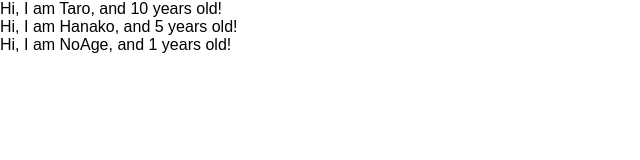
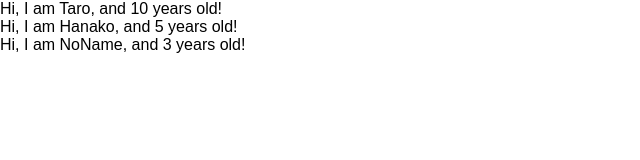
Before and after one commit to worldplus/udemy-react-redux-crud-application, a React (Create React App) app: page / in a window 1280 px wide. Shown: the top 160 px of the page, without its empty margins (0-640 px from the left). Built offline with nearby package versions, Linux system fonts and the light colour scheme.

Commit message:
learn prop-types

```diff
--- a/src/App.js
+++ b/src/App.js
@@ -1,4 +1,5 @@
 import React from 'react';
+import PropTypes from 'prop-types';
 
 // class App extends Component {
 //   render() {
@@ -15,7 +16,7 @@ const App = () => {
   const profiles = [
     { name: "Taro", age: 10},
     { name: "Hanako", age: 5},
-    { name: "NoAge"}
+    { name: "NoName", age: 3}
   ]
   return (
       <div>
@@ -32,8 +33,9 @@ const User = (props) => {
   return <div>Hi, I am {props.name}, and {props.age} years old! </div>
 }
 
-User.defaultProps = {
-  age: 1
+User.propTypes = {
+  name: PropTypes.string,
+  age: PropTypes.number.isRequired
 }
 
 export default App;
```
